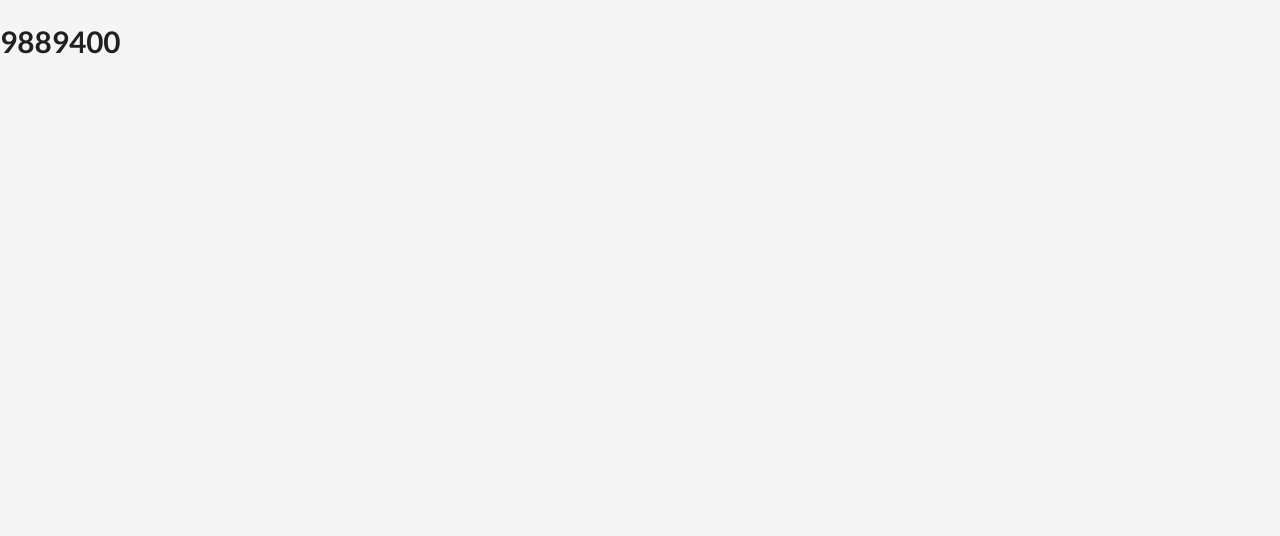
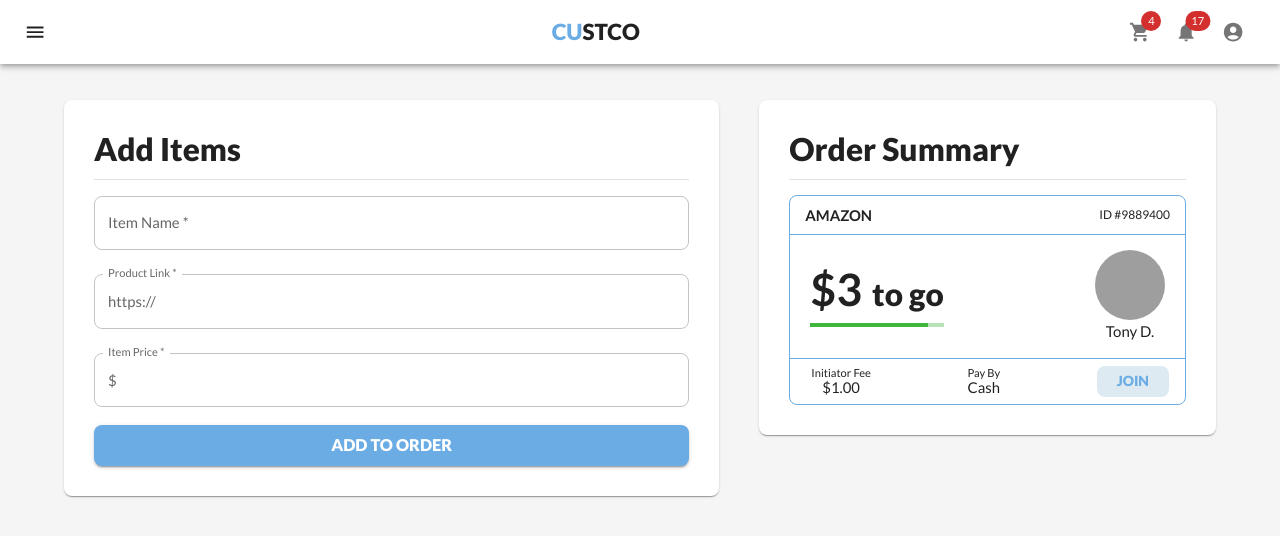
Before and after one commit to thetawom/custco, a React (Create React App) app: page /orders/9889400 in a window 1280 px wide. Shown: the top 536 px of the page. Built offline with nearby package versions, Linux system fonts and the light colour scheme; grey boxes are pictures that could not be loaded.

Commit message:
Create add item form

```diff
--- a/src/App.js
+++ b/src/App.js
@@ -54,7 +54,7 @@
         success: {
             main: "#3FB63D",
             contrastText: "white",
-        }
+        },
     },
     shape: {
         borderRadius: 8,
--- a/src/components/OrderCard.js
+++ b/src/components/OrderCard.js
@@ -1,10 +1,11 @@
 import {
+    Alert,
     Avatar,
     Badge,
     Button,
     ButtonBase, Card,
     Divider,
-    LinearProgress,
+    LinearProgress, Snackbar,
     Stack, Tooltip,
     Typography
 } from "@mui/material";
@@ -12,10 +13,25 @@
 import Box from "@mui/material/Box";
 import {Link} from "react-router-dom";
 
-const OrderCard = ({order, copyOrderId}) => {
+const OrderCard = ({order, joinButton, outlined}) => {
 
-    return (
-        <Card sx={{minWidth: "350px", minHeight: "210px"}}>
+    const [open, setOpen] = React.useState(false);
+    const copyOrderId = async (orderId) => {
+        await navigator.clipboard.writeText(orderId);
+        setOpen(true);
+    }
+    const handleClose = () => {
+        setOpen(false);
+    }
+
+    let cardSx = {minWidth: "350px", minHeight: "210px"}
+    if (outlined) {
+        cardSx.border = "1px solid";
+        cardSx.borderColor = "primary.main";
+    }
+
+    return (<>
+        <Card sx={cardSx} variant={outlined ? "outlined" : "elevation"}>
             <Stack direction="row" justifyContent="space-between" padding="8px 15px" textAlign="center">
                 <Typography variant="p" fontWeight="700" textTransform="uppercase">{order.platform.name}</Typography>
                 <Tooltip title={"Copy order ID"} placement="bottom" PopperProps={{sx: {fontSize: "0.8em"}}} arrow enterDelay={300} enterNextDelay={300}>
@@ -51,7 +67,7 @@
                     <Typography variant="caption">Pay By</Typography>
                     <Typography variant="p" lineHeight={0.8} marginBottom={0.6}>{order.paymentMethod.name}</Typography>
                 </Stack>
-                <Button component={Link} to={`/orders/${order.id}`} sx={{
+                <Button component={Link} to={`/orders/${order.id}`} disabled={!joinButton} sx={{
                     color: "primary.contrastText",
                     backgroundColor: "primary.main",
                     fontSize: 14,
@@ -59,13 +75,26 @@
                     padding: "3px 20px",
                     ":hover": {
                         backgroundColor: "primary.dark",
+                    },
+                    "&.Mui-disabled": {
+                        color: "primary.main",
+                        backgroundColor: "primary.light",
                     }
                 }}>
                     Join
                 </Button>
             </Stack>
         </Card>
-    );
+        <Snackbar
+            open={open}
+            autoHideDuration={6000}
+            onClose={handleClose}
+        >
+            <Alert onClose={handleClose} severity="success" sx={{ width: "100%" }}>
+                Order ID copied to clipboard!
+            </Alert>
+        </Snackbar>
+    </>);
 }
 
 export default OrderCard;
--- a/src/pages/HomePage.js
+++ b/src/pages/HomePage.js
@@ -79,7 +79,7 @@
             </Box>
             <Box display="flex" justifyContent="center" alignItems="center" flexWrap="wrap" paddingTop="25px">
                 <BigButton icon={CardGiftcardIcon} title="Browse Orders" to="/orders"/>
-                <BigButton icon={AddIcon} title="Start an OrderCard"/>
+                <BigButton icon={AddIcon} title="Start an Order"/>
                 <BigButton icon={ShoppingCartIcon} title="My Orders"/>
             </Box>
         </Container>
--- a/src/pages/JoinOrderPage.js
+++ b/src/pages/JoinOrderPage.js
@@ -1,6 +1,19 @@
 import {useParams} from "react-router-dom";
-import {useContext} from "react";
+import React, {useContext} from "react";
 import {OrdersContext} from "../contexts/ordersContext";
+import Navbar from "../components/Navbar";
+import {
+    Box,
+    Button,
+    Container,
+    Divider,
+    Grid,
+    InputAdornment,
+    Paper,
+    TextField,
+    Typography
+} from "@mui/material";
+import OrderCard from "../components/OrderCard";
 
 function JoinOrdersPage() {
 
@@ -9,7 +22,34 @@
 
     const order = findOrder(id);
 
-    return <h1>{order.id}</h1>
+    return (<>
+        <Navbar />
+        <Container sx={{marginTop: "100px"}}>
+            <Grid container spacing={5}>
+                <Grid item md={7}>
+                    <Paper sx={{padding: "30px"}}>
+                        <Typography variant="h4" marginBottom="10px">Add Items</Typography>
+                        <Divider />
+                        <Box>
+                            <TextField label="Item Name" fullWidth required margin="normal"/>
+                            <TextField label="Product Link" fullWidth required margin="normal" type="url" InputProps={{
+                                startAdornment: <InputAdornment position={"start"}>https://</InputAdornment>}} />
+                            <TextField label="Item Price" fullWidth required margin="normal" type="number" InputProps={{
+                                startAdornment: <InputAdornment position={"start"}>$</InputAdornment>}}/>
+                            <Button variant="contained" fullWidth sx={{marginTop: "10px", paddingX: "30px", fontSize: "1.1em", fontWeight: "800"}}>Add to Order</Button>
+                        </Box>
+                    </Paper>
+                </Grid>
+                <Grid item md={5}>
+                    <Paper sx={{padding: "30px"}}>
+                        <Typography variant="h4" marginBottom="10px">Order Summary</Typography>
+                        <Divider sx={{marginBottom: "15px"}} />
+                        <OrderCard order={order} joinButton={false} outlined />
+                    </Paper>
+                </Grid>
+            </Grid>
+        </Container>
+    </>);
 }
 
 export default JoinOrdersPage;
--- a/src/pages/JoinOrdersPage.js
+++ b/src/pages/JoinOrdersPage.js
@@ -1,12 +1,10 @@
 import React, {useContext} from "react";
 import {
-    Alert,
     Box,
     Container,
     IconButton,
     InputBase,
     Paper,
-    Snackbar,
     Stack,
     Typography,
     Select,
@@ -58,15 +56,6 @@
 function JoinOrdersPage() {
 
     const {orders} = useContext(OrdersContext);
-
-    const [open, setOpen] = React.useState(false);
-    const copyOrderId = async (orderId) => {
-        await navigator.clipboard.writeText(orderId);
-        setOpen(true);
-    }
-    const handleClose = () => {
-        setOpen(false);
-    }
 
     const [sort, setSort] = React.useState(SortOption.OrderProgressHL);
     const handleChange = (event) => {
@@ -139,21 +128,12 @@
                 </Card>
             }
             <Box display="flex" flexWrap="wrap" gap="30px 50px" justifyContent="start" alignItems="start" marginBottom="80px">
-                {filteredOrders.map(order => <OrderCard key={order.id} order={order} copyOrderId={copyOrderId} />)}
+                {filteredOrders.map(order => <OrderCard key={order.id} order={order} joinButton={true} />)}
                 <Card variant="outlined" sx={{minWidth: "350px", minHeight: "210px", padding: "25px", backgroundColor: "primary.light", display: "flex", flexDirection: "column", justifyContent: "center", alignItems: "center"}}>
                     <Typography variant="h6">No order that's right for you?</Typography>
                     <Button variant="contained" size="large" color="primary" sx={{marginTop: "15px", fontSize: "1.1em", fontWeight: "700"}}><AddIcon sx={{marginRight: "5px"}}/>Start an order</Button>
                 </Card>
             </Box>
-            <Snackbar
-                open={open}
-                autoHideDuration={6000}
-                onClose={handleClose}
-            >
-                <Alert onClose={handleClose} severity="success" sx={{ width: '100%' }}>
-                    Order ID copied to clipboard!
-                </Alert>
-            </Snackbar>
         </Container>
     </>);
 }
--- a/src/schema.js
+++ b/src/schema.js
@@ -61,20 +61,40 @@
     }
 }
 
+export class Item {
+    constructor(order, user, name, url, price) {
+        this.order = order;
+        this.user = user;
+        this.name = name;
+        this.url = url;
+        this.price = price;
+    }
+}
+
 export class Order {
-    constructor(id, platform, initiator, fee, paymentMethod, amount) {
+    constructor(id, platform, initiator, fee, paymentMethod, baseAmount) {
         this.id = id;
         this.platform = platform;
         this.initiator = initiator;
         this.fee = fee;
         this.paymentMethod = paymentMethod;
-        this.amount = amount;
+        this.baseAmount = baseAmount;
+        this.items = [];
     }
 
+    get amount() {
+        return this.baseAmount + this.items.reduce((item, currSum) => currSum + item.price, 0);
+    }
     get remaining() {
         return Math.max(this.platform.threshold - this.amount, 0);
     }
     get percentage() {
         return Math.min(100 * this.amount / this.platform.threshold, 100)
     }
+
+    addItem(user, name, url, price) {
+        const item = new Item(this, user, name, url, price);
+        this.items.push(item);
+        return item;
+    }
 }
```
